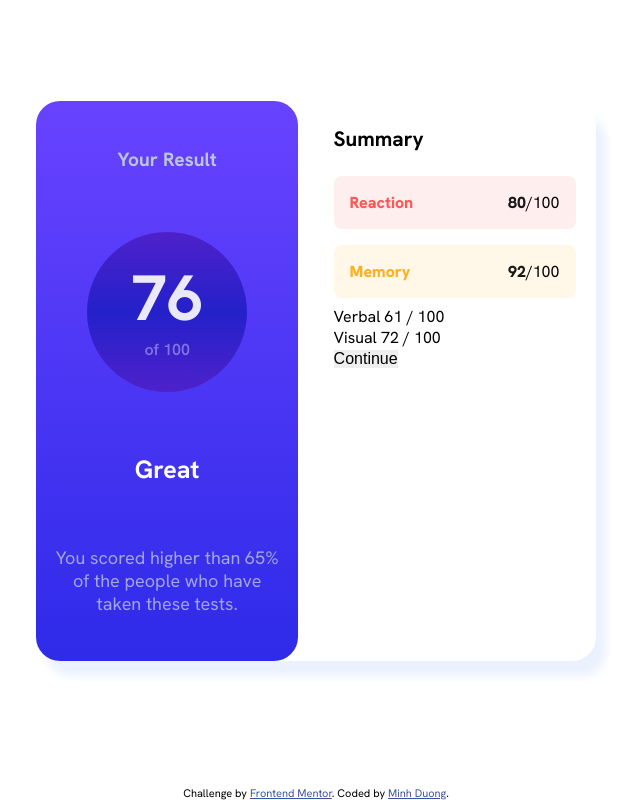
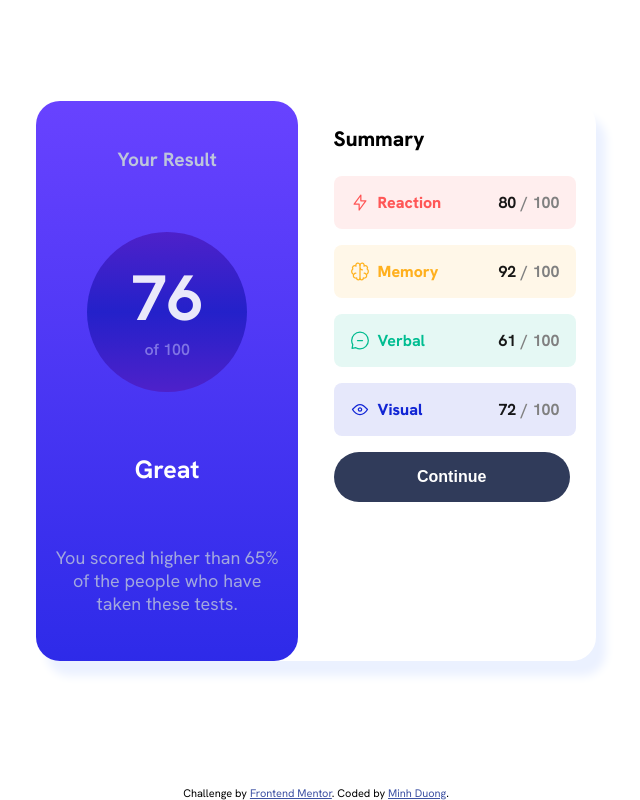
Before and after one commit to johncegom/results-summary-component, a plain HTML site: page index.html in a window 1280 px wide. Shown: the whole page, without its empty margins (324-964 px from the left). Drawn offline with Linux system fonts and the light colour scheme.

Commit message:
Complete right card.

```diff
--- a/assets/css/style.css
+++ b/assets/css/style.css
@@ -16,7 +16,6 @@ body {
     justify-content: center;
     align-items: center;
     height: 100vh;
-    /* background-color: black; */
     font-family: HankenGrotesk-VariableFont_wght;
 }
 
@@ -99,7 +98,28 @@ body {
 
 .right h1 {
     font-size: 1.3rem;
+    font-weight: 800;
     margin: 1.5rem 0 1.5rem 0;
+}
+
+.right img {
+    margin-right: 0.5rem;
+}
+
+.right .point {
+    font-weight: 700;
+    opacity: 0.9;
+    margin-left: auto;
+}
+
+.right .divide-100 {
+    color: gray;
+    font-weight: 700;
+}
+
+.right .divide {
+    margin-left: 0.3rem;
+    margin-right: 0.3rem;
 }
 
 .right .reaction {
@@ -116,17 +136,11 @@ body {
     font-weight: 800;
 }
 
-.right .point {
-    font-weight: 800;
-    opacity: 0.9;
-    margin-left: auto;
-}
-
 .right .memory {
     background-color: hsl(39, 100%, 56%, 0.1);
     width: 80%;
     display: flex;
-    margin-bottom: 0.5rem;
+    margin-bottom: 1rem;
     padding: 1rem;
     border-radius: 0.5rem;
 }
@@ -135,3 +149,51 @@ body {
     color: hsl(39, 100%, 56%);
     font-weight: 800;
 }
+
+.right .verbal {
+    background-color: hsl(166, 100%, 37%, 0.1);
+    width: 80%;
+    display: flex;
+    margin-bottom: 1rem;
+    padding: 1rem;
+    border-radius: 0.5rem;
+}
+
+.right .verbal .title {
+    color: hsl(166, 100%, 37%);
+    font-weight: 700;
+}
+
+.right .visual {
+    background-color: hsl(234, 85%, 45%, 0.1);
+    width: 80%;
+    display: flex;
+    margin-bottom: 1rem;
+    padding: 1rem;
+    border-radius: 0.5rem;
+}
+
+.right .visual .title {
+    color: hsl(234, 85%, 45%);
+    font-weight: 800;
+}
+
+.right button {
+    padding: 1rem;
+    width: 90%;
+    border-radius: 2rem;
+    color: white;
+    font-weight: 600;
+    background-color: hsl(224, 30%, 27%);
+}
+
+.right button:hover {
+    cursor: pointer;
+    background-color: hsl(252, 100%, 55%);
+    background-image:
+    linear-gradient(
+        to left,
+        hsl(252, 100%, 50%),
+        hsl(241, 81%, 54%)
+    );
+}
--- a/index.html
+++ b/index.html
@@ -42,20 +42,32 @@
     <div class="right">
       <h1>Summary</h1>
       <div class="reaction">
+        <img src="./assets/images/icon-reaction.svg" alt="lightning">
         <p class="title">Reaction</p>
         <p class="point">80</p>
-        <p class="divide-100">/100</p>
+        <p class="divide-100 divide">/</p>
+        <p class="divide-100">100</p>
       </div>
       <div class="memory">
+        <img src="./assets/images/icon-memory.svg" alt="">
         <p class="title">Memory</p>
         <p class="point">92</p>
-        <p class="divide-100">/100</p>
+        <p class="divide-100 divide">/</p>
+        <p class="divide-100">100</p>
       </div>
-      <div>Verbal
-        61 / 100
+      <div class="verbal">
+        <img src="./assets/images/icon-verbal.svg" alt="">
+        <p class="title">Verbal</p>
+        <p class="point">61</p>
+        <p class="divide-100 divide">/</p>
+        <p class="divide-100">100</p>
       </div>
-      <div>Visual
-        72 / 100
+      <div class="visual">
+        <img src="./assets/images/icon-visual.svg" alt="">
+        <p class="title">Visual</p>
+        <p class="point">72</p>
+        <p class="divide-100 divide">/</p>
+        <p class="divide-100">100</p>
       </div>
       <button>Continue</button>
     </div>
```
